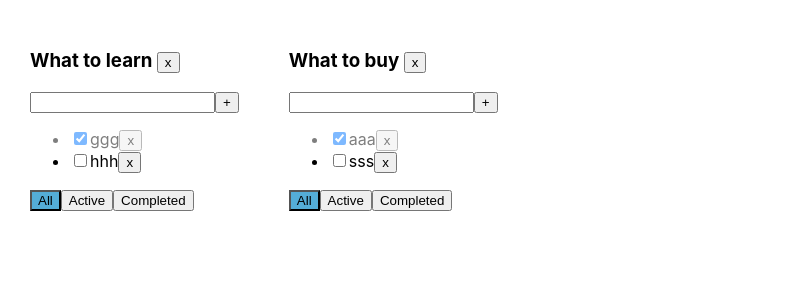
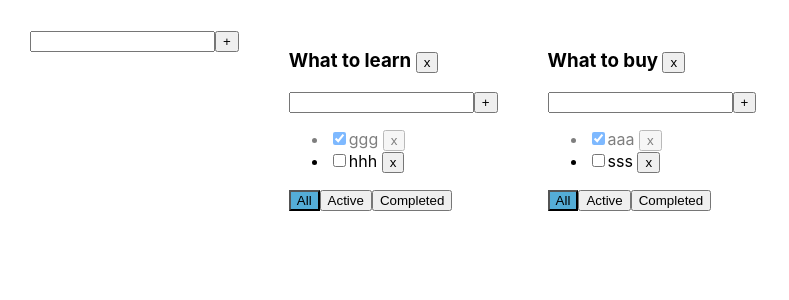
Before and after one commit to DmitryGK/new-todo, a React (Create React App) app: page / in a window 1280 px wide. Shown: the top 300 px of the page, without its empty margins (0-789 px from the left). Built offline with nearby package versions, Linux system fonts and the light colour scheme.

Commit message:
add: AddItemForm, EditableSpan

```diff
--- /dev/null
+++ b/src/AddItemForm.tsx
@@ -0,0 +1,39 @@
+import React, { ChangeEvent, useState, KeyboardEvent } from 'react';
+
+
+type AddItemFormPropsType = {
+    addItem: (title: string) => void
+}
+
+function AddItemForm(props: AddItemFormPropsType) {
+    let [title, setTitle] = useState('')
+    let [error, setError] = useState<string | null>(null)
+
+    const addItem = () => {
+        if (title.trim() !== '') {
+            props.addItem(title)
+            setTitle('')
+        } else {
+            setError('Title is required')
+        }
+    }
+    const onChangeHandler = (e: ChangeEvent<HTMLInputElement>) => { setTitle(e.currentTarget.value) }
+    const onKeyPressHandler = (e: KeyboardEvent<HTMLInputElement>) => {
+        setError(null)
+        if (e.charCode === 13) { addItem() }
+    }
+
+    return <div>
+        <input
+            value={title}
+            onChange={onChangeHandler}
+            onKeyPress={onKeyPressHandler}
+            className={error ? 'error' : ''}
+        />
+        <button onClick={addItem}>+</button>
+
+        {error && <div className='error-message'>{error}</div>}
+    </div>
+}
+
+export default AddItemForm
--- a/src/App.tsx
+++ b/src/App.tsx
@@ -1,5 +1,6 @@
 import React, { useState } from 'react';
 import { v1 } from 'uuid';
+import AddItemForm from './AddItemForm';
 import './App.css';
 import { TodoList } from './TodoList';
 
@@ -41,7 +42,7 @@ function App() {
         ]
     })
 
-    let a = 11
+
 
     function removeTask(id: string, todoListId: string) {
         let todoListTasks = tasks[todoListId]
@@ -79,8 +80,34 @@ function App() {
         setTasks({...tasks})
     }
 
+    function addTodoList(title: string) {
+        let newTodoListId = v1()
+        let newTodoList: TodoListType = {id: newTodoListId, title: title, filter: 'all'}
+        setTodoLists([newTodoList, ...todoLists])
+        setTasks({
+            ...tasks,
+            [newTodoListId]: []
+        })
+    }
+    function changeTaskTitle (id: string, newValue: string, todoListId: string) {
+        let todoListTasks = tasks[todoListId]
+        let task = todoListTasks.find(t => t.id === id)
+        if(task) {
+            task.title = newValue
+            setTasks({...tasks})
+        }
+    }
+    function changeTodoListTitle (newTitle: string, todoListId: string) {
+        let todoList = todoLists.find(tl => tl.id === todoListId)
+        if(todoList){
+            todoList.title = newTitle
+            setTodoLists([...todoLists])
+        }
+    }
+
     return (
         <div className="App">
+            <AddItemForm addItem={addTodoList}/>
             {
                 todoLists.map(tl => {
                     let allTodoListTasks = tasks[tl.id]
@@ -96,9 +123,11 @@ function App() {
                         key={tl.id}
                         title={tl.title}
                         tasks={tasksForTodoList}
+                        changeTodoTitle={changeTodoListTitle}
                         removeTask={removeTask}
                         changeFilter={changeFilter}
                         addTask={addTask}
+                        changeTaskTitle={changeTaskTitle}
                         changeTaskStatus={changeStatus}
                         removeTodoList={removeTodoList}
                         filter={tl.filter}
--- /dev/null
+++ b/src/EditableSpan.tsx
@@ -0,0 +1,32 @@
+import React, { ChangeEvent, useState } from 'react';
+
+
+type EditableSpanPropsType = {
+    value: string
+    onChange: (newValue: string) => void
+}
+
+const EditableSpan = (props: EditableSpanPropsType) => {
+
+    let [editMode, setEditMode] = useState(false)
+    let [title, setTitle] = useState(props.value)
+
+    const activateEditMode = () => {
+        setEditMode(true)
+        setTitle(props.value)
+    }
+    const activateViewMode = () => {
+        setEditMode(false)
+        props.onChange(title)
+    }
+    const changeTitle = (e: ChangeEvent<HTMLInputElement>) => {
+        setTitle(e.currentTarget.value)
+    }
+
+    return editMode
+    ? <input value={title} onChange={changeTitle} autoFocus onBlur={activateViewMode}/>
+    : <span onDoubleClick={activateEditMode}>{props.value} </span>
+
+}
+
+export default EditableSpan
--- a/src/TodoList.tsx
+++ b/src/TodoList.tsx
@@ -1,5 +1,7 @@
-import React, { ChangeEvent, KeyboardEvent, useState } from 'react';
+import React, { ChangeEvent} from 'react';
+import AddItemForm from './AddItemForm';
 import { FilterValueType, TaskType } from './App';
+import EditableSpan from './EditableSpan';
 
 
 type PropsType = {
@@ -7,51 +9,36 @@ type PropsType = {
     tasks: TaskType[]
     filter: FilterValueType
     todoListId: string
+    changeTaskTitle: (id: string, newValue: string, todoListId: string) => void
     addTask: (title: string, todoListId: string) => void
     removeTask: (id: string, todoListId: string) => void
     changeFilter: (value: FilterValueType, todoListId: string) => void
     changeTaskStatus: (id: string, isDone: boolean, todoListId: string) => void
     removeTodoList: (todoListId: string) => void
+    changeTodoTitle: (newTitle: string, todoListId: string) => void
 }
 
 export const TodoList = (props: PropsType) => {
 
-    let [title, setTitle] = useState('')
-    let [error, setError] = useState<string | null>(null)
 
-    const addTask = () => {
-        if(title.trim() !== '') {
+
+    const addTask = (title: string) => {
         props.addTask(title, props.todoListId)
-        setTitle('')
-        } else {
-            setError('Title is required')
-        }
     }
-    const onChangeHandler = (e: ChangeEvent<HTMLInputElement>) => { setTitle(e.currentTarget.value) }
-    const onKeyPressHandler = (e: KeyboardEvent<HTMLInputElement>) => {
-        setError(null)
-        if (e.charCode === 13) { addTask() }
-    }
+
     const removeTodoListHandler = () => props.removeTodoList(props.todoListId)
     const onAllClickHandler = () => { props.changeFilter('all', props.todoListId) }
-    const onActiveClickHandler = () => { props.changeFilter('active', props.todoListId )}
-    const onCompleteClickHandler = () => { props.changeFilter('completed', props.todoListId )}
+    const onActiveClickHandler = () => { props.changeFilter('active', props.todoListId) }
+    const onCompleteClickHandler = () => { props.changeFilter('completed', props.todoListId) }
+    const changeTodoTitle = (newTitle: string) => { props.changeTodoTitle(newTitle, props.todoListId)}
     return (
         <div>
 
-            <h3>{props.title} <button onClick={removeTodoListHandler}>x</button></h3>
-
-            <div>
-                <input
-                    value={title}
-                    onChange={onChangeHandler}
-                    onKeyPress={onKeyPressHandler}
-                    className={error ? 'error' : ''}
-                />
-                <button onClick={addTask}>+</button>
-
-                {error && <div className='error-message'>{error}</div>}
-            </div>
+            <h3>
+                <EditableSpan value={props.title} onChange={changeTodoTitle}/>
+                <button onClick={removeTodoListHandler}>x</button>
+            </h3>
+                <AddItemForm addItem={addTask}/>
             <ul>
                 {
                     props.tasks.map(t => {
@@ -61,9 +48,12 @@ export const TodoList = (props: PropsType) => {
                             let newIsDoneValue = e.currentTarget.checked
                             props.changeTaskStatus(t.id, newIsDoneValue, props.todoListId)
                         }
+                        const onChangeTitleHandler = (newValue: string) => {
+                            props.changeTaskTitle(t.id,newValue, props.todoListId)
+                        }
                         return <li key={t.id} className={t.isDone ? 'is-done' : ''}>
-                            <input type='checkbox' checked={t.isDone} onChange={onChangeHandler}/>
-                            <span>{t.title}</span>
+                            <input type='checkbox' checked={t.isDone} onChange={onChangeHandler} />
+                            <EditableSpan value={t.title} onChange={onChangeTitleHandler}/>
                             <button onClick={onClickHandler}>x</button>
                         </li>
                     })
```
